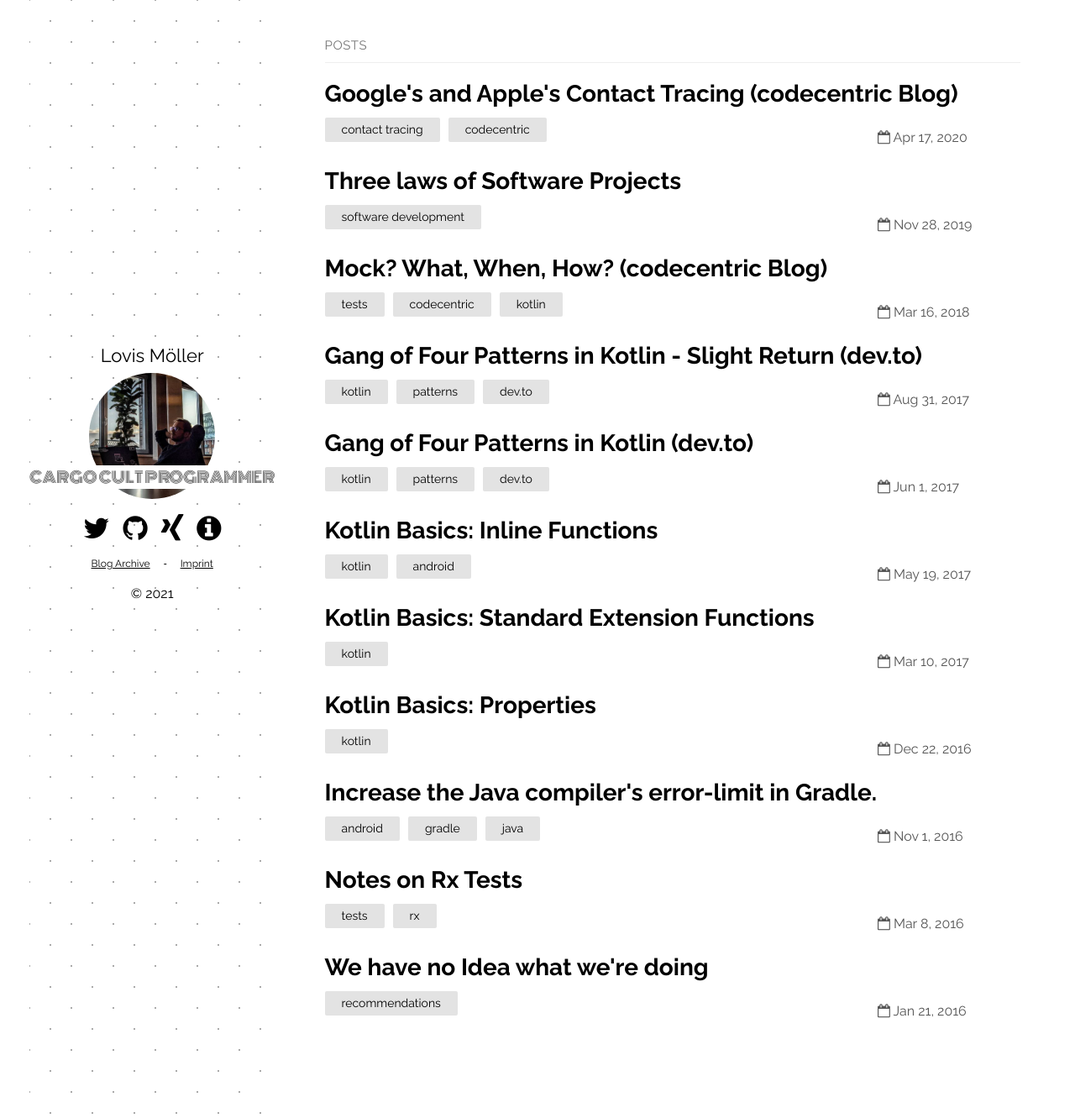
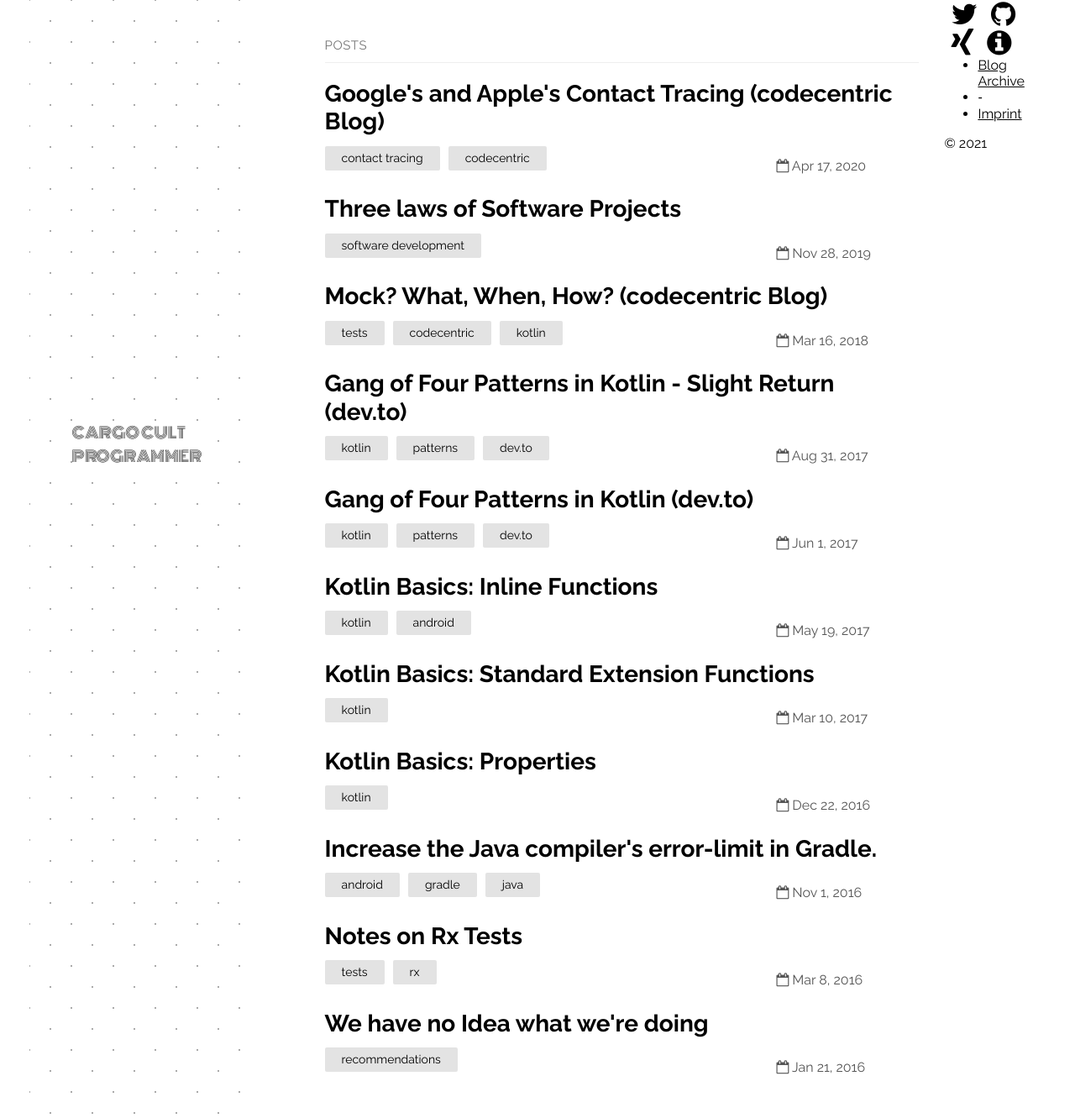
Before and after one commit to lmller/lmller.github.io, a Jekyll site: the page built from index.md, in a window 1280 px wide and 1331 px high. Shown: the whole window at 84% size. Built offline with Jekyll 4.4.1, drawn with Linux system fonts in a browser that asks for light colours.

Commit message:
playin around with the style

```diff
--- a/_layouts/default.html
+++ b/_layouts/default.html
@@ -6,12 +6,13 @@
   <body>
     <main class="container">
       <section class="about">
-        <h2 id="title">
-          <a href="/">{{ site.plainwhite.name }}</a>
-        </h2>
-        <a href="/"><img src="{{ "/assets/avatar.jpg" | relative_url }}" alt="{{ site.plainwhite.name }}"></a>
-        <p class="tagline">{{ site.plainwhite.tagline }}</p>
+        <div class="tagline"><a href="/"></a>CARGO CULT <br/>PROGRAMMER</a></div>
 
+      </section>
+      <section class="content">
+        {{ content }}
+      </section>
+      <section class="footer">
         <ul class="social">
 
           <a href="https://twitter.com/{{ site.plainwhite.social_links.twitter }}">
@@ -50,10 +51,6 @@
           &copy; {{ "now" | date: "%Y" }}
         </p>
       </section>
-      <section class="content">
-        {{ content }}
-      </section>
-
     </main>
   </body>
 </html>
```
